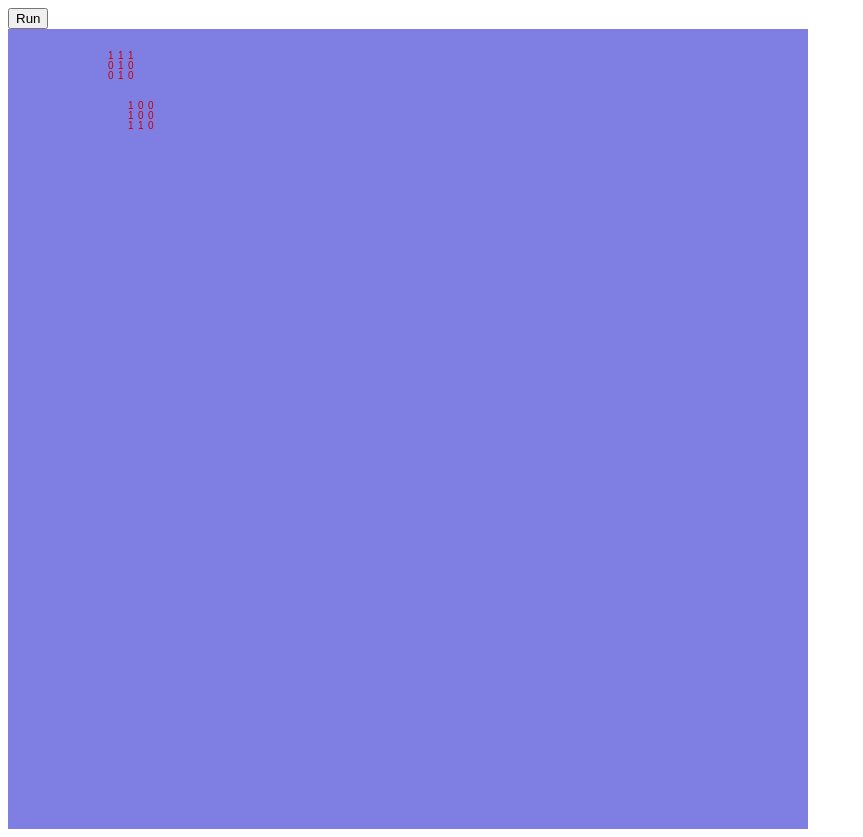
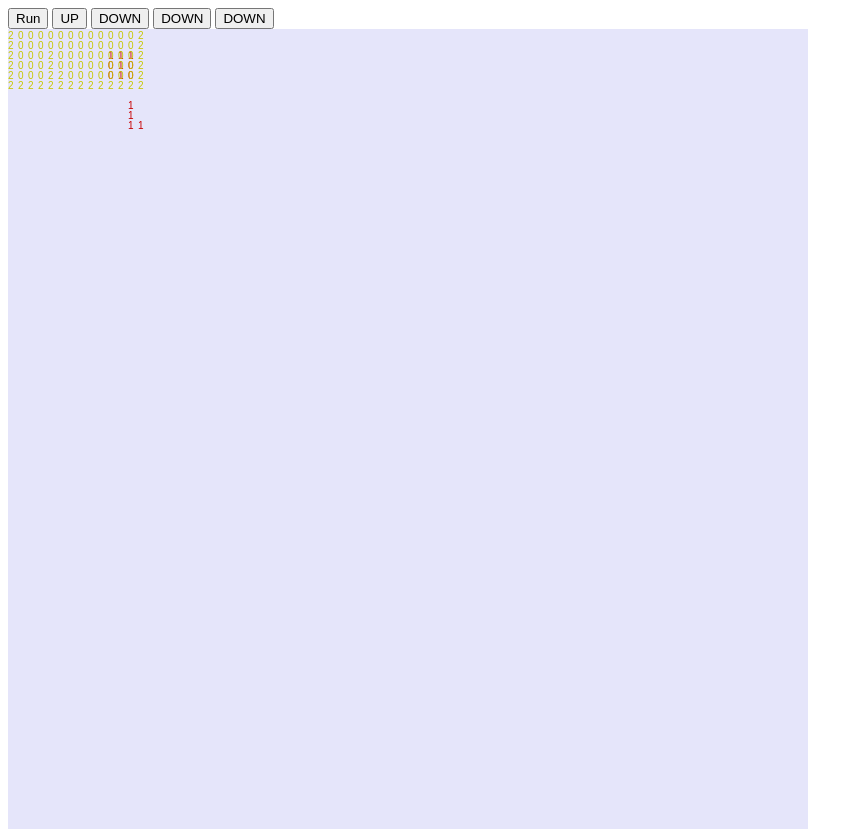
Before and after one commit to tanna88/teach, a plain HTML site: page bai5/index.html in a window 1280 px wide. Both pictures are taken after a click on the button "Run". Shown: the whole page, without its empty margins (0-863 px from the left). Drawn offline with Linux system fonts and the light colour scheme.

Commit message:
Update Bai5

```diff
--- a/bai5/index.html
+++ b/bai5/index.html
@@ -1,10 +1,14 @@
 <html>
   <head>
-    <title></title>
+    <title>Bai5</title>
     <script src="js/main.js"></script>
   </head>
   <body>
     <input type="button" id="clickme" value="Run" onClick="run()" />
+    <input type="button" id="clickme" value="UP" onClick="run()" />
+    <input type="button" id="clickme" value="DOWN" onClick="run()" />
+    <input type="button" id="clickme" value="DOWN" onClick="run()" />
+    <input type="button" id="clickme" value="DOWN" onClick="run()" />
     <div></div>
     <canvas id="mycanvas" width="800" height="800"></canvas>
   </body>
--- a/bai5/js/main.js
+++ b/bai5/js/main.js
@@ -4,10 +4,11 @@ function run() {
   // background
   ctx.fillStyle = 'rgba(255, 255, 255)';
   ctx.fillRect(0, 0, 800, 800);
-  ctx.fillStyle = 'rgba(0, 0, 200, 0.5)';
+  ctx.fillStyle = 'rgba(0, 0, 200, 0.1)';
   ctx.fillRect(0, 0, 800, 800);
   drawT(ctx, 100, 30);
   drawL(ctx, 120, 80);
+  drawBackground(ctx);
 }
 
 function drawT(ctx, x, y) {
@@ -39,6 +40,29 @@ function drawL(ctx, x, y) {
       var value = tBick[i][j];
       var pointX = x + j * 10;
       var pointY = y + i * 10;
+      if (value === 1) {
+        ctx.fillText(value, pointX, pointY);
+      }
+    }
+  }
+}
+
+function drawBackground(ctx) {
+  ctx.fillStyle = 'rgb(200, 200, 0)';
+  var background = [
+    [-1,0,0,0,0,0,0,0,0,0,0,0,0,2],
+    [2,0,0,0,0,0,0,0,0,0,0,0,0,2],
+    [2,0,0,0,0,0,0,0,0,0,0,0,0,2],
+    [2,0,0,0,2,0,0,0,0,0,0,0,0,2],
+    [2,0,0,0,2,0,0,0,0,0,0,0,0,2],
+    [2,0,0,0,2,2,0,0,0,0,0,0,0,2],
+    [2,2,2,2,2,2,2,2,2,2,2,2,2,2],
+  ]
+  for (var i = 0; i < background.length; i++) {
+    for (var j = 0; j < background[i].length; j++) {
+      var value = background[i][j];
+      var pointX = j * 10;
+      var pointY = i * 10;
       ctx.fillText(value, pointX, pointY);
     }
   }
```
